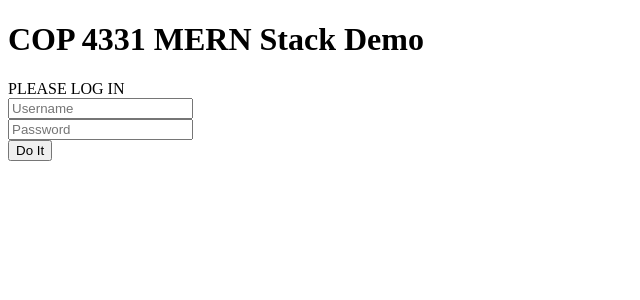
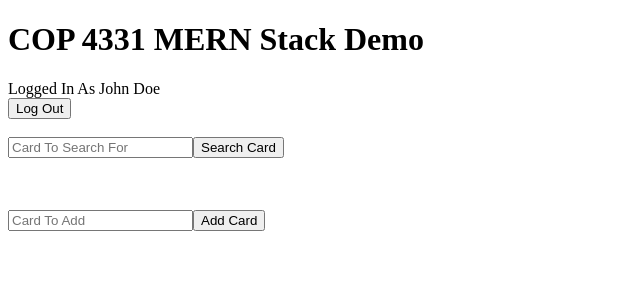
Before and after one commit to Sagerushboy/COP4331C, a React (Create React App) app in the folder MERN Cards/frontend/: page /cards in a window 1280 px wide. Shown: the top 300 px of the page, without its empty margins (0-640 px from the left). Built offline with nearby package versions, Linux system fonts and the light colour scheme.

Commit message:
Started adding react routing

```diff
--- a/MERN Cards/frontend/package.json
+++ b/MERN Cards/frontend/package.json
@@ -12,6 +12,7 @@
     "@types/react-dom": "^17.0.11",
     "react": "^17.0.2",
     "react-dom": "^17.0.2",
+    "react-router-dom": "^6.2.1",
     "react-scripts": "5.0.0",
     "typescript": "^4.5.5",
     "web-vitals": "^2.1.4"
--- a/MERN Cards/frontend/src/App.tsx
+++ b/MERN Cards/frontend/src/App.tsx
@@ -1,11 +1,18 @@
 import LoginPage from "./pages/LoginPage";
+import { BrowserRouter, Route, Routes } from "react-router-dom";
+import CardPage from "./pages/CardPage";
 // import "./App.css";
 
 function App() {
   return (
-    <div className="App">
-      <LoginPage />
-    </div>
+    <BrowserRouter>
+      <Routes>
+        <Route path="/">
+          <Route path="/" element={<LoginPage />} />
+          <Route path="cards" element={<CardPage />} />
+        </Route>
+      </Routes>
+    </BrowserRouter>
   );
 }
 
--- /dev/null
+++ b/MERN Cards/frontend/src/components/CardUI.tsx
@@ -0,0 +1,41 @@
+export default function CardUI() {
+  const addCard = async (event: any) => {
+    event.preventDefault();
+    alert("addCard()");
+  };
+  const searchCard = async (event: any) => {
+    event.preventDefault();
+    alert("searchCard");
+  };
+
+  return (
+    <div id="accessUIDiv">
+      <br />
+      <input type="text" id="searchText" placeholder="Card To Search For" />
+      <button
+        type="button"
+        id="searchCardButton"
+        className="buttons"
+        onClick={searchCard}
+      >
+        Search Card
+      </button>
+      <br />
+      <span id="cardSearchResult"></span>
+      <p id="cardList"></p>
+      <br />
+      <br />
+      <input type="text" id="cardText" placeholder="Card To Add" />
+      <button
+        type="button"
+        id="addCardButton"
+        className="buttons"
+        onClick={addCard}
+      >
+        Add Card
+      </button>
+      <br />
+      <span id="cardAddResult"></span>
+    </div>
+  );
+}
--- /dev/null
+++ b/MERN Cards/frontend/src/components/LoggedInName.tsx
@@ -0,0 +1,23 @@
+export default function LoggedInName() {
+  // let user = {};
+
+  const doLogout = (event: any) => {
+    event.preventDefault();
+    alert("doLogout");
+  };
+
+  return (
+    <div id="loggedInDiv">
+      <span id="userName">Logged In As John Doe </span>
+      <br />
+      <button
+        type="button"
+        id="logoutButton"
+        className="buttons"
+        onClick={doLogout}
+      >
+        Log Out
+      </button>
+    </div>
+  );
+}
--- /dev/null
+++ b/MERN Cards/frontend/src/pages/CardPage.tsx
@@ -0,0 +1,13 @@
+import PageTitle from "../components/PageTitle";
+import LoggedInName from "../components/LoggedInName";
+import CardUI from "../components/CardUI";
+
+export default function CardPage() {
+  return (
+    <div>
+      <PageTitle />
+      <LoggedInName />
+      <CardUI />
+    </div>
+  );
+}
```
Also changed, not shown: 1 other file (tests, documents, lock files or other folders).
